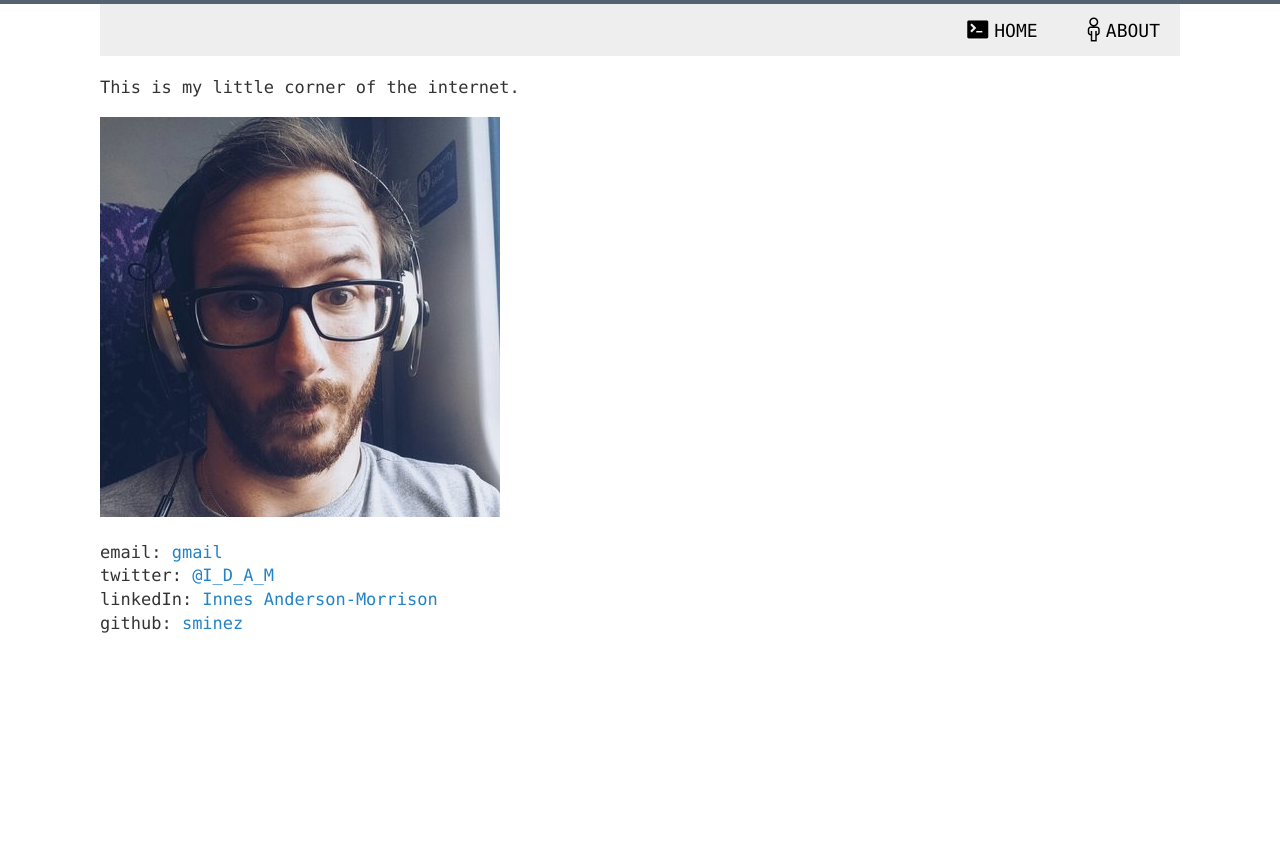
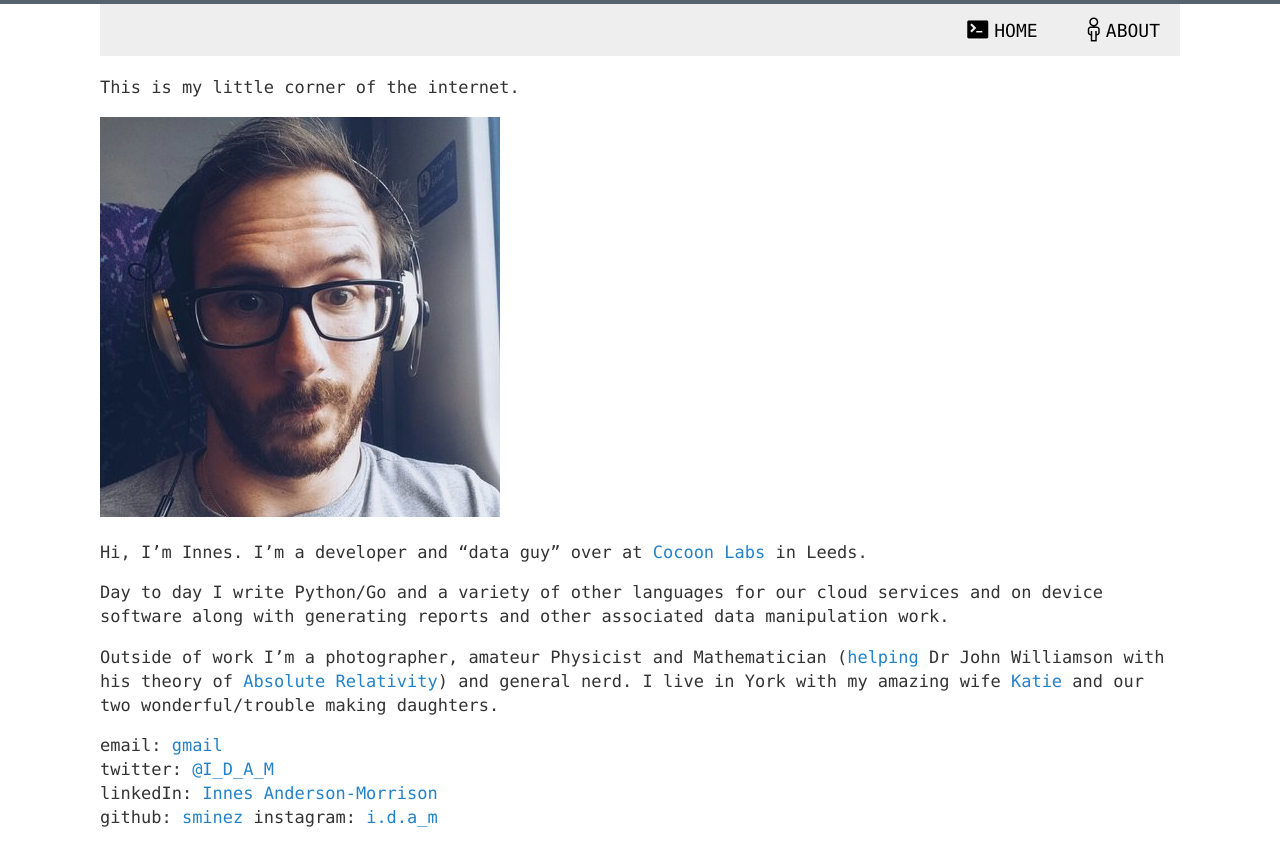
Before and after one commit to sminez/sminez.github.io, a Jekyll site: the page built from about.md, in a window 1280 px wide. Shown: the top 866 px of the page. Built offline with Jekyll 4.4.1, drawn with Linux system fonts in a browser that asks for light colours.

Commit message:
updating about

```diff
--- a/about.md
+++ b/about.md
@@ -7,7 +7,26 @@ title: About Innes Anderson-Morrison
 
 ![me](assets/me.jpeg){:class="img-responsive"}
 
-email:    [gmail](mailto:innesdmorrison@gmail.com)<br>
-twitter:  [@I_D_A_M](https://twitter.com/I_D_A_M)<br>
-linkedIn: [Innes Anderson-Morrison](https://www.linkedin.com/in/innes-anderson-morrison-4a67b1b9/)<br>
-github:   [sminez](https://github.com/sminez/)
+Hi, I'm Innes. I'm a developer and "data guy" over at [Cocoon Labs][0] in
+Leeds.
+
+Day to day I write Python/Go and a variety of other languages for our
+cloud services and on device software along with generating reports and other
+associated data manipulation work.
+
+Outside of work I'm a photographer, amateur Physicist and Mathematician
+([helping][1] Dr John Williamson with his theory of [Absolute Relativity][2])
+and general nerd. I live in York with my amazing wife [Katie][3] and our two
+wonderful/trouble making daughters.
+
+
+email:     [gmail](mailto:innesdmorrison@gmail.com)<br>
+twitter:   [@I_D_A_M](https://twitter.com/I_D_A_M)<br>
+linkedIn:  [Innes Anderson-Morrison](https://www.linkedin.com/in/innes-anderson-morrison-4a67b1b9/)<br>
+github:    [sminez](https://github.com/sminez/)
+instagram: [i.d.a_m](https://www.instagram.com/i.d.a_m/)<br>
+
+  [0]: https://cocoon.life/
+  [1]: https://github.com/sminez/arpy
+  [2]: http://eprints.gla.ac.uk/110966/1/110966.pdf
+  [3]: http://www.katieanderson-morrison.com/
```
